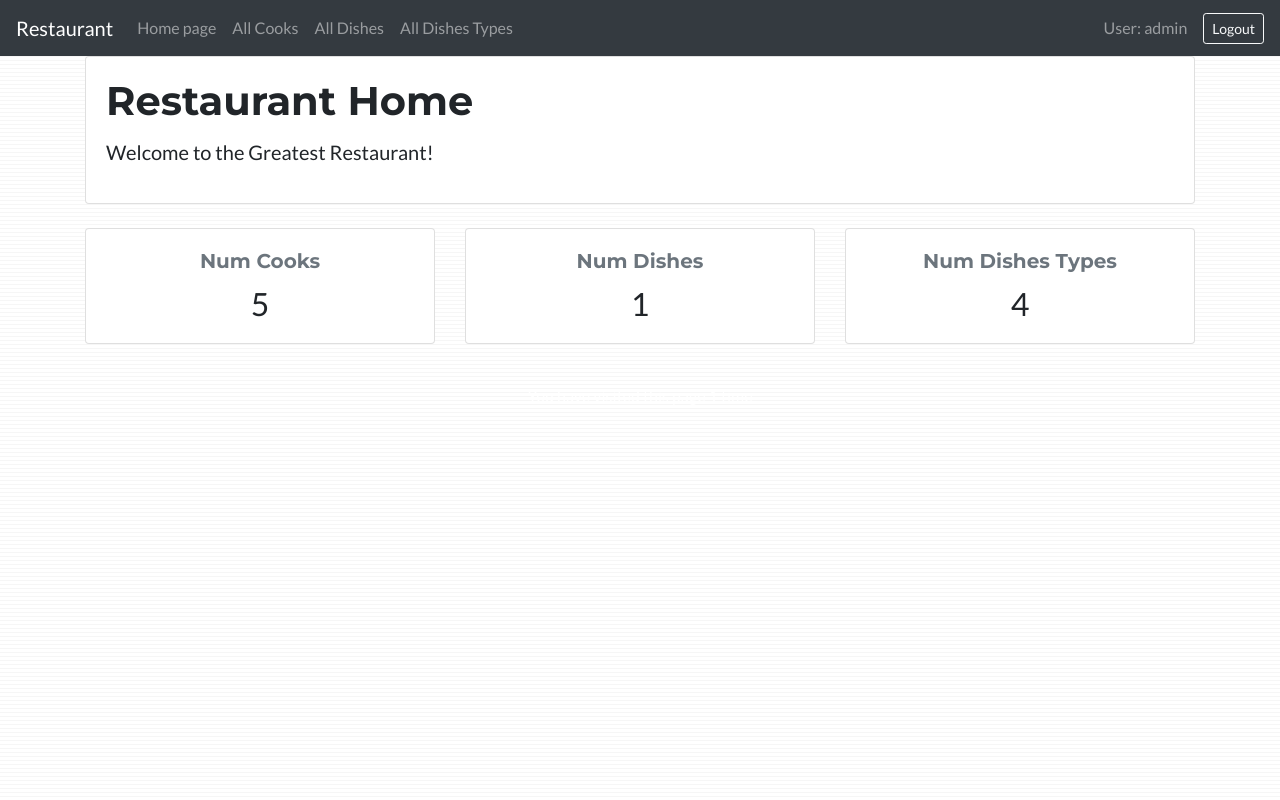
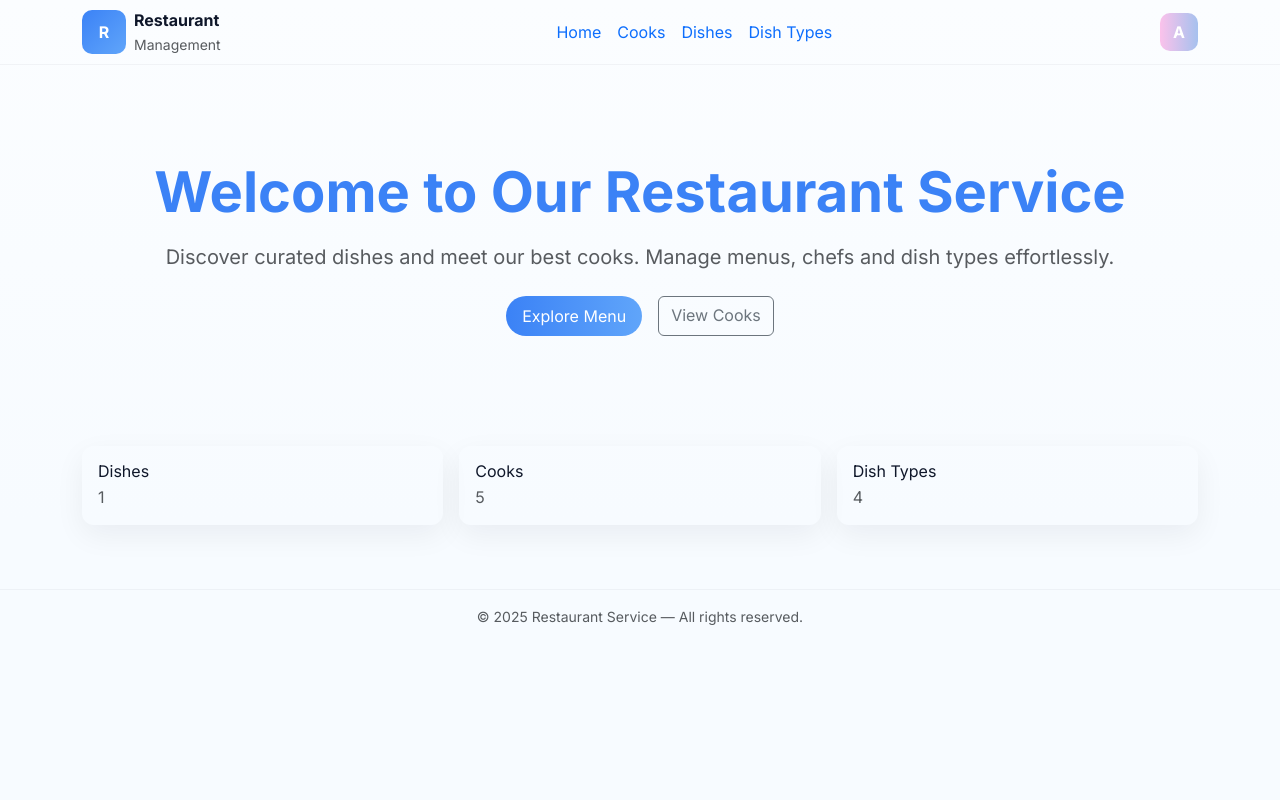
Before and after one commit to olegicks/restaurant-service, a Django app: page / in a window 1280 px wide. Run offline with Django 5.2, Linux system fonts and the light colour scheme; a user stored in the database is signed in; data comes from the database, SQL or seed files in the repository.

Commit message:
change some html and README.md

```diff
--- a/templates/base.html
+++ b/templates/base.html
@@ -1,38 +1,100 @@
+{% load static %}
 <!DOCTYPE html>
-<html lang="en">
-
+<html lang="en" class="h-100">
 <head>
-  {% block title %}<title>Restaurant Service</title>{% endblock %}
   <meta charset="utf-8">
   <meta name="viewport" content="width=device-width, initial-scale=1">
+  {% block title %}<title>Restaurant Service</title>{% endblock %}
 
-  <link rel="stylesheet"
-      href="https://cdn.jsdelivr.net/npm/bootstrap@4.5.3/dist/css/bootstrap.min.css"
-      integrity="sha384-TX8t27EcRE3e/ihU7zmQxVncDAy5uIKz4rEkgIXeMed4M0jlfIDPvg6uqKI2xXr2"
-      crossorigin="anonymous">
+  <!-- Bootstrap 5 -->
+  <link href="https://cdn.jsdelivr.net/npm/bootstrap@5.3.3/dist/css/bootstrap.min.css" rel="stylesheet">
+  <link href="https://fonts.googleapis.com/css2?family=Inter:wght@400;600;700&display=swap" rel="stylesheet">
+  <link rel="stylesheet" href="https://cdnjs.cloudflare.com/ajax/libs/font-awesome/6.5.1/css/all.min.css">
 
-  <link rel="preconnect" href="https://fonts.googleapis.com">
-  <link rel="preconnect" href="https://fonts.gstatic.com" crossorigin>
-  <link href="https://fonts.googleapis.com/css2?family=Lato:wght@400;700&family=Montserrat:wght@700&display=swap" rel="stylesheet">
+  <style>
+    :root{ --accent: #3b82f6; --accent-2: #60a5fa; --muted: #6b7280; --card-shadow: 0 10px 30px rgba(16,24,40,0.06); --radius: 12px; }
+    body{ font-family: 'Inter', system-ui, -apple-system, 'Segoe UI', Roboto, Arial; background: linear-gradient(180deg,#fbfdff,#f7fbff 65%); color:#0f172a; }
+    .navbar-simple{ border-bottom:1px solid rgba(15,23,42,0.04); background:transparent; }
+    .brand-logo{ width:44px;height:44px;border-radius:10px; display:inline-flex;align-items:center;justify-content:center;font-weight:700;color:#fff; background:linear-gradient(135deg,var(--accent),var(--accent-2)); }
+    .card-modern{ border:none;border-radius:var(--radius); box-shadow:var(--card-shadow); }
+    .btn-gradient{ background:linear-gradient(90deg,var(--accent),var(--accent-2)); color:#fff; border:none; border-radius:999px; padding:.5rem 1rem; }
+    .hero{ padding:70px 0; text-align:center; }
+    .hero h1{ color:var(--accent); font-weight:800; }
+    footer.footer{ border-top:1px solid rgba(15,23,42,0.04); margin-top:40px; }
+    .nav-sm{ gap:.6rem; }
+    @media (max-width: 768px){ .main-nav { display:none; } }
+  </style>
 
-  {% load static %}
-  <link rel="stylesheet" href="{% static 'css/styles.css' %}">
+  {% block head_extra %}{% endblock %}
 </head>
+<body class="d-flex flex-column h-100">
 
-<body>
+  <header class="navbar-simple py-2">
+    <div class="container d-flex justify-content-between align-items-center">
+      <a href="{% url 'restaurant:index' %}" class="d-flex align-items-center text-decoration-none">
+        <div class="brand-logo me-2">R</div>
+        <div class="d-none d-md-block">
+          <div style="font-weight:700;color:#0f172a">Restaurant</div>
+          <small class="text-muted">Management</small>
+        </div>
+      </a>
 
-  {% include "includes/sidebar.html" %}
+      <nav class="main-nav d-none d-md-flex align-items-center">
+        <a class="text-decoration-none ms-2" href="{% url 'restaurant:index' %}">Home</a>
+        <a class="text-decoration-none ms-3" href="{% url 'restaurant:cook-list' %}">Cooks</a>
+        <a class="text-decoration-none ms-3" href="{% url 'restaurant:dish-list' %}">Dishes</a>
+        <a class="text-decoration-none ms-3" href="{% url 'restaurant:dish_type-list' %}">Dish Types</a>
+      </nav>
 
-  <main class="main-content">
-    {% block content %}{% endblock %}
+      <div class="d-flex align-items-center nav-sm">
+        {% if user.is_authenticated %}
+          <div class="dropdown">
+            <a href="#" class="d-flex align-items-center text-decoration-none" id="userMenu" data-bs-toggle="dropdown">
+              <div style="width:38px;height:38px;border-radius:10px;background:linear-gradient(90deg,#fbc2eb,#a6c1ee);display:flex;align-items:center;justify-content:center;color:#fff;font-weight:700;">{{ user.username|first|upper }}</div>
+            </a>
+            <ul class="dropdown-menu dropdown-menu-end shadow">
+              <li class="dropdown-header">{{ user.username }}</li>
+              <li><a class="dropdown-item" href="{% url 'restaurant:cook-detail' pk=user.id %}">My profile</a></li>
+              <li><hr class="dropdown-divider"></li>
+              <li>
+                <form action="{% url 'logout' %}" method="post" class="px-2">
+                  {% csrf_token %}
+                  <button type="submit" class="btn btn-outline-danger btn-sm w-100">Logout</button>
+                </form>
+              </li>
+            </ul>
+          </div>
+        {% else %}
+          <a class="btn btn-outline-primary btn-sm" href="{% url 'login' %}?next={{ request.path }}">Login</a>
+        {% endif %}
+      </div>
+    </div>
+  </header>
 
-    {% block pagination %}
-      {% include "includes/pagination.html" %}
-    {% endblock %}
+
+  <main class="flex-shrink-0">
+    <div class="container py-4">
+      {% block content %}{% endblock %}
+
+      {# include pagination automatically if templates provide pagination context #}
+      {% comment %} The included file should be templates/includes/pagination.html {% endcomment %}
+      {% include 'includes/pagination.html' %}
+
+    </div>
   </main>
 
-  <script src="https://code.jquery.com/jquery-3.5.1.slim.min.js" integrity="sha384-DfXdz2htPH0lsSSs5nCTpuj/zy4C+OGpamoFVy38MVBnE+IbbVYUew+OrCXaRkfj" crossorigin="anonymous"></script>
-  <script src="https://cdn.jsdelivr.net/npm/bootstrap@4.5.3/dist/js/bootstrap.bundle.min.js" integrity="sha384-ho+j7jyWK8fNQe+A12Hb8AhRq26LrZ/JpcUGGOn+Y7RsweNrtN/tE3MoK7ZeZDyx" crossorigin="anonymous"></script>
+  <footer class="footer py-3">
+    <div class="container text-center small text-muted">
+      © {% now "Y" %} Restaurant Service — All rights reserved.
+    </div>
+  </footer>
 
+  <script src="https://cdn.jsdelivr.net/npm/bootstrap@5.3.3/dist/js/bootstrap.bundle.min.js"></script>
+  <script>
+    var tooltipTriggerList = [].slice.call(document.querySelectorAll('[data-bs-toggle="tooltip"]'))
+    tooltipTriggerList.forEach(function (el) { new bootstrap.Tooltip(el) })
+  </script>
+
+  {% block javascripts %}{% endblock %}
 </body>
 </html>
--- a/templates/includes/pagination.html
+++ b/templates/includes/pagination.html
@@ -1,44 +1,51 @@
+{# templates/includes/pagination.html -- SIMPLE (no request required) #}
 {% if is_paginated %}
-  <div class="d-flex justify-content-center mt-4">
-    <nav aria-label="Page navigation">
-      <ul class="pagination">
+<nav aria-label="Page navigation" class="mt-4">
+  <ul class="pagination justify-content-center">
+    {# Previous #}
+    <li class="page-item {% if not page_obj.has_previous %}disabled{% endif %}">
+      {% if page_obj.has_previous %}
+        <a class="page-link" href="?page={{ page_obj.previous_page_number }}" aria-label="Previous">&laquo; Prev</a>
+      {% else %}
+        <span class="page-link" aria-hidden="true">&laquo; Prev</span>
+      {% endif %}
+    </li>
 
-        {# Кнопка "Назад" #}
-        {% if page_obj.has_previous %}
-          <li class="page-item">
-            <a class="page-link" href="?page={{ page_obj.previous_page_number }}" aria-label="Previous">
-              <span aria-hidden="true">&laquo;</span>
-            </a>
-          </li>
-        {% else %}
-          <li class="page-item disabled">
-            <span class="page-link" aria-hidden="true">&laquo;</span>
-          </li>
+    {# Show first page and ellipsis when needed #}
+    {% if page_obj.number > 3 %}
+      <li class="page-item"><a class="page-link" href="?page=1">1</a></li>
+      {% if page_obj.number > 4 %}
+        <li class="page-item disabled"><span class="page-link">…</span></li>
+      {% endif %}
     {% endif %}
 
-        {# Номери сторінок #}
+    {# Pages around current: current-2 ... current+2 #}
     {% for num in page_obj.paginator.page_range %}
-          {% if page_obj.number == num %}
-            <li class="page-item active"><span class="page-link">{{ num }}</span></li>
-          {% elif num > page_obj.number|add:'-3' and num < page_obj.number|add:'3' %}
+      {% if num >= page_obj.number|add:'-2' and num <= page_obj.number|add:'2' %}
+        {% if num == page_obj.number %}
+          <li class="page-item active" aria-current="page"><span class="page-link">{{ num }}</span></li>
+        {% else %}
           <li class="page-item"><a class="page-link" href="?page={{ num }}">{{ num }}</a></li>
+        {% endif %}
       {% endif %}
     {% endfor %}
 
-        {# Кнопка "Вперед" #}
-        {% if page_obj.has_next %}
-          <li class="page-item">
-            <a class="page-link" href="?page={{ page_obj.next_page_number }}" aria-label="Next">
-              <span aria-hidden="true">&raquo;</span>
-            </a>
-          </li>
-        {% else %}
-          <li class="page-item disabled">
-            <span class="page-link" aria-hidden="true">&raquo;</span>
-          </li>
+    {# Show last page and ellipsis when needed #}
+    {% if page_obj.number < page_obj.paginator.num_pages|add:'-2' %}
+      {% if page_obj.number < page_obj.paginator.num_pages|add:'-3' %}
+        <li class="page-item disabled"><span class="page-link">…</span></li>
+      {% endif %}
+      <li class="page-item"><a class="page-link" href="?page={{ page_obj.paginator.num_pages }}">{{ page_obj.paginator.num_pages }}</a></li>
     {% endif %}
 
+    {# Next #}
+    <li class="page-item {% if not page_obj.has_next %}disabled{% endif %}">
+      {% if page_obj.has_next %}
+        <a class="page-link" href="?page={{ page_obj.next_page_number }}" aria-label="Next">Next &raquo;</a>
+      {% else %}
+        <span class="page-link" aria-hidden="true">Next &raquo;</span>
+      {% endif %}
+    </li>
   </ul>
 </nav>
-  </div>
 {% endif %}
--- a/templates/includes/sidebar.html
+++ /dev/null
@@ -1,38 +0,0 @@
-<nav class="navbar navbar-expand-lg navbar-dark bg-dark">
-  <a class="navbar-brand" href="{% url 'restaurant:index' %}">Restaurant</a>
-
-  <button class="navbar-toggler" type="button" data-toggle="collapse" data-target="#navbarNav" aria-controls="navbarNav" aria-expanded="false" aria-label="Toggle navigation">
-    <span class="navbar-toggler-icon"></span>
-  </button>
-
-  <div class="collapse navbar-collapse" id="navbarNav">
-    <ul class="navbar-nav mr-auto">
-      <li class="nav-item">
-        <a class="nav-link" href="{% url 'restaurant:index' %}">Home page</a>
-      </li>
-      <li class="nav-item">
-        <a class="nav-link" href="{% url 'restaurant:cook-list' %}">All Cooks</a>
-      </li>
-      <li class="nav-item">
-        <a class="nav-link" href="{% url 'restaurant:dish-list' %}">All Dishes</a>
-      </li>
-      <li class="nav-item">
-        <a class="nav-link" href="{% url 'restaurant:dish_type-list' %}">All Dishes Types</a>
-      </li>
-    </ul>
-
-    <div class="navbar-nav">
-      {% if user.is_authenticated %}
-        <div class="d-flex align-items-center">
-          <span class="navbar-text mr-3">User: {{ user.get_username }}</span>
-          <form action="{% url 'logout' %}" method="post">
-            {% csrf_token %}
-            <button type="submit" class="btn btn-outline-light btn-sm">Logout</button>
-          </form>
-        </div>
-      {% else %}
-        <a class="nav-link" href="{% url 'login' %}?next={{ request.path }}">Login</a>
-      {% endif %}
-    </div>
-  </div>
-</nav>
--- a/templates/restaurant/index.html
+++ b/templates/restaurant/index.html
@@ -1,54 +1,40 @@
 {% extends "base.html" %}
-{% load static %}
 
-{% block title %}
-  <title>Restaurant Home</title>
-{% endblock %}
+{% block title %}<title>Welcome — Restaurant Service</title>{% endblock %}
 
 {% block content %}
-<div class="container">
-  {% comment %} Привітальний блок у звичайній картці {% endcomment %}
-  <div class="card mb-4">
-    <div class="card-body">
-      <h1 class="card-title">Restaurant Home</h1>
-      <p class="lead">Welcome to the Greatest Restaurant!</p>
+  <section class="hero">
+    <div class="container text-center">
+      <h1 class="display-4 mb-3">Welcome to Our Restaurant Service</h1>
+      <p class="lead mb-4 text-muted">
+        Discover curated dishes and meet our best cooks. Manage menus, chefs and dish types effortlessly.
+      </p>
+
+      <div class="d-flex justify-content-center gap-3">
+        <a href="{% url 'restaurant:dish-list' %}" class="btn btn-gradient">Explore Menu</a>
+        <a href="{% url 'restaurant:cook-list' %}" class="btn btn-outline-secondary">View Cooks</a>
+      </div>
     </div>
-  </div>
+  </section>
 
-  {% comment %} Блок зі статистикою {% endcomment %}
-  <div class="row">
+  <div class="row g-3 mt-4">
     <div class="col-md-4">
-      <div class="card text-center mb-3">
-        <div class="card-body">
-          <h5 class="card-title text-muted">Num Cooks</h5>
-          <p class="card-text h2">{{ num_cooks }}</p>
-        </div>
+      <div class="card-modern p-3">
+        <h6 class="mb-1">Dishes</h6>
+        <div class="text-muted">{{ num_dishes|default:"-" }}</div>
       </div>
     </div>
     <div class="col-md-4">
-      <div class="card text-center mb-3">
-        <div class="card-body">
-          <h5 class="card-title text-muted">Num Dishes</h5>
-          <p class="card-text h2">{{ num_dishes }}</p>
-        </div>
+      <div class="card-modern p-3">
+        <h6 class="mb-1">Cooks</h6>
+        <div class="text-muted">{{ num_cooks|default:"-" }}</div>
       </div>
     </div>
     <div class="col-md-4">
-      <div class="card text-center mb-3">
-        <div class="card-body">
-          <h5 class="card-title text-muted">Num Dishes Types</h5>
-          <p class="card-text h2">{{ num_dish_types }}</p>
-        </div>
+      <div class="card-modern p-3">
+        <h6 class="mb-1">Dish Types</h6>
+        <div class="text-muted">{{ num_dish_types|default:"-" }}</div>
       </div>
     </div>
   </div>
-
-  {% comment %} Лічильник відвідувань {% endcomment %}
-  <div class="row mt-4">
-    <div class="col-12 text-center">
-      <p class="text-white">You have visited this page {{ num_visits }} {% if num_visits == 1 %} time{% else %} times{% endif %}</p>
-    </div>
-  </div>
-
-</div>
 {% endblock %}
```
Also changed, not shown: README.md, img.png (added). Lines whose indentation alone changed are shown as unchanged.
